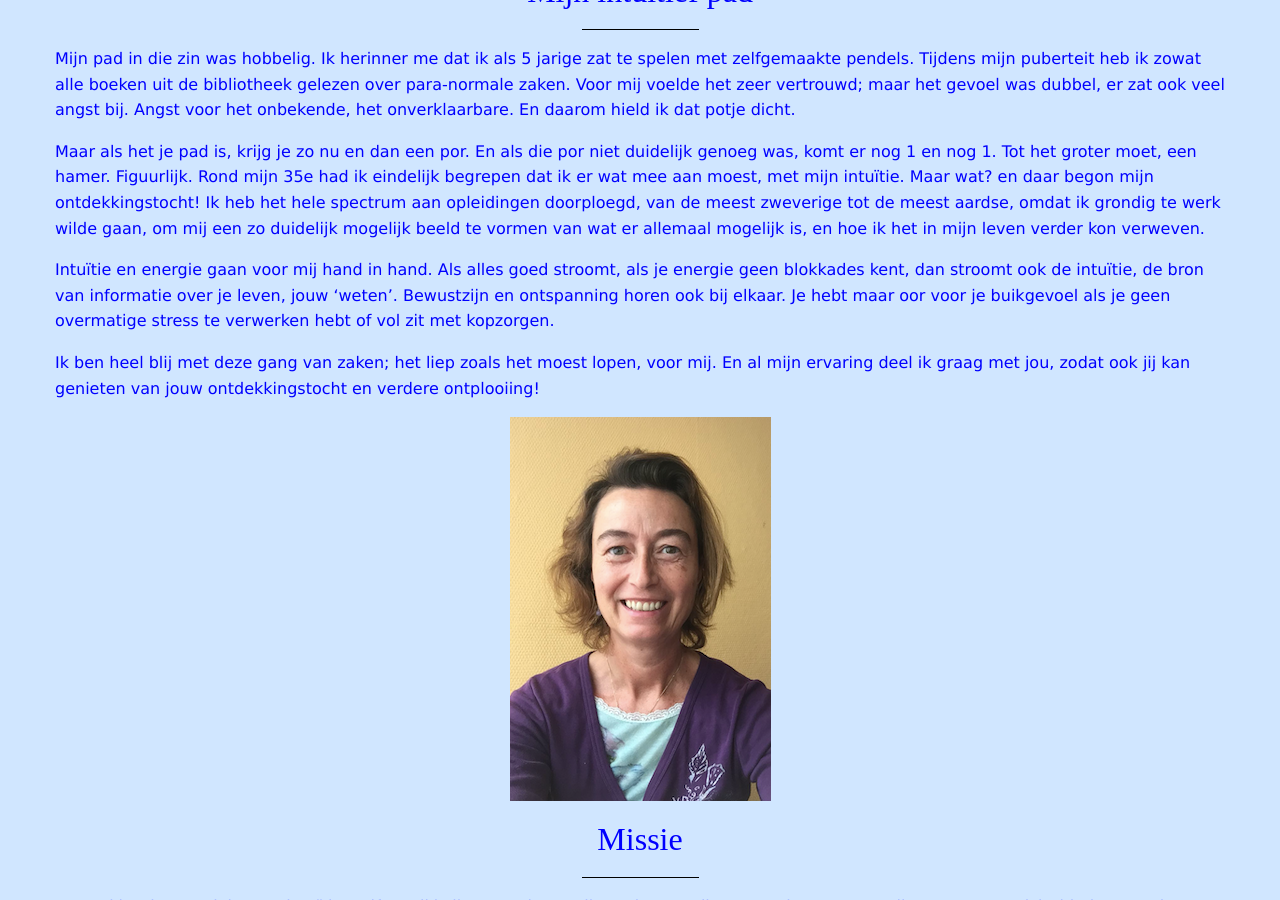
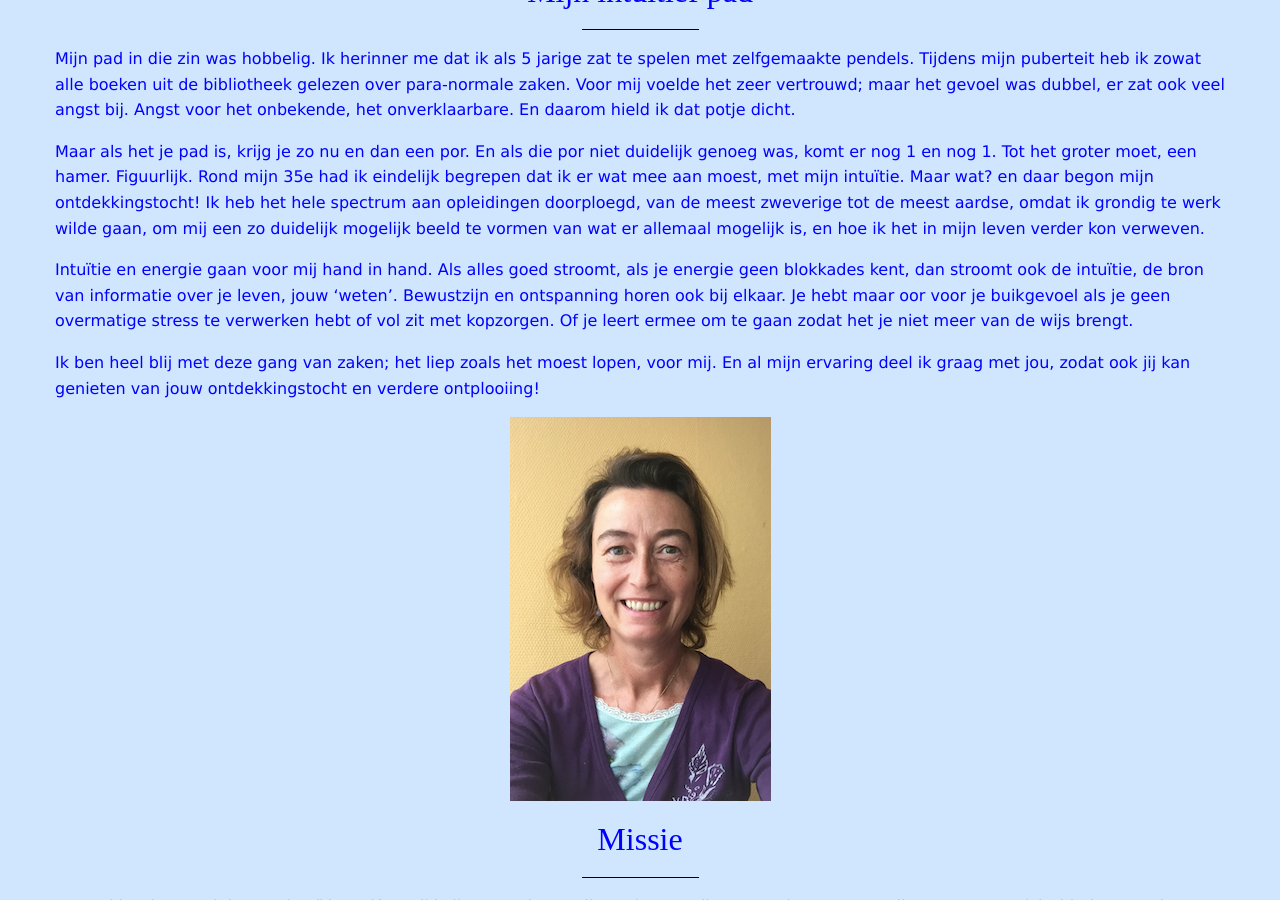
Before and after one commit to ankher/ankher.github.io, a Jekyll site: the page built from index.md, in a window 1280 px wide and 900 px high, scrolled down 1710 px. Built offline with Jekyll 4.4.1, drawn with Linux system fonts in a browser that asks for light colours; nearby versions of some CDN libraries.

Commit message:
Update index.md

```diff
--- a/index.md
+++ b/index.md
@@ -51,7 +51,7 @@ Mijn pad in die zin was hobbelig. Ik herinner me dat ik als 5 jarige zat te spel
 Maar als het je pad is, krijg je zo nu en dan een por. En als die por niet duidelijk genoeg was, komt er nog 1 en nog 1. Tot het groter moet, een hamer. Figuurlijk. Rond mijn 35e had ik eindelijk begrepen dat ik er wat mee aan moest, met mijn intuïtie. Maar wat? en daar begon mijn ontdekkingstocht! Ik heb het hele spectrum aan opleidingen doorploegd, van de meest zweverige tot de meest aardse, omdat ik grondig te werk wilde gaan, om mij een zo duidelijk mogelijk beeld te vormen van wat er allemaal mogelijk is, en hoe ik het in mijn leven verder kon verweven.
 
 Intuïtie en energie gaan voor mij hand in hand. Als alles goed stroomt, als je energie geen blokkades kent, dan stroomt ook de intuïtie, de bron van informatie over je leven, jouw 'weten'.
-Bewustzijn en ontspanning horen ook bij elkaar. Je hebt maar oor voor je buikgevoel als je geen overmatige stress te verwerken hebt of vol zit met kopzorgen.
+Bewustzijn en ontspanning horen ook bij elkaar. Je hebt maar oor voor je buikgevoel als je geen overmatige stress te verwerken hebt of vol zit met kopzorgen. Of je leert ermee om te gaan zodat het je niet meer van de wijs brengt.
 
 
 Ik ben heel blij met deze gang van zaken; het liep zoals het moest lopen, voor mij. En al mijn ervaring deel ik graag met jou, zodat ook jij kan genieten van jouw ontdekkingstocht en verdere ontplooiing!
```
